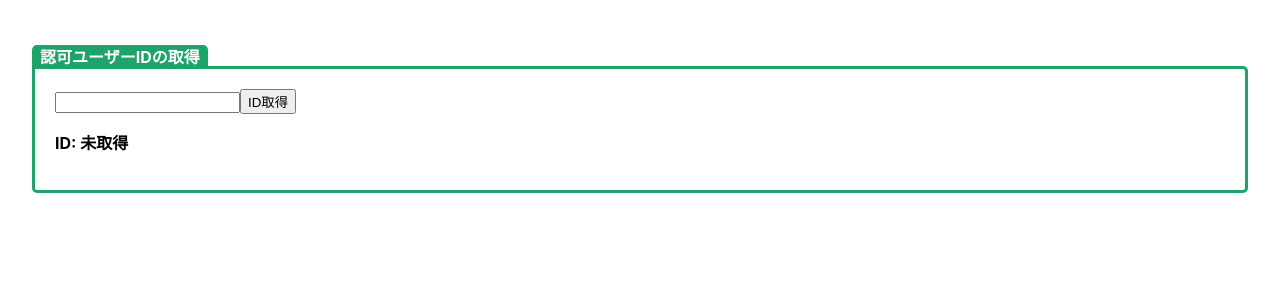
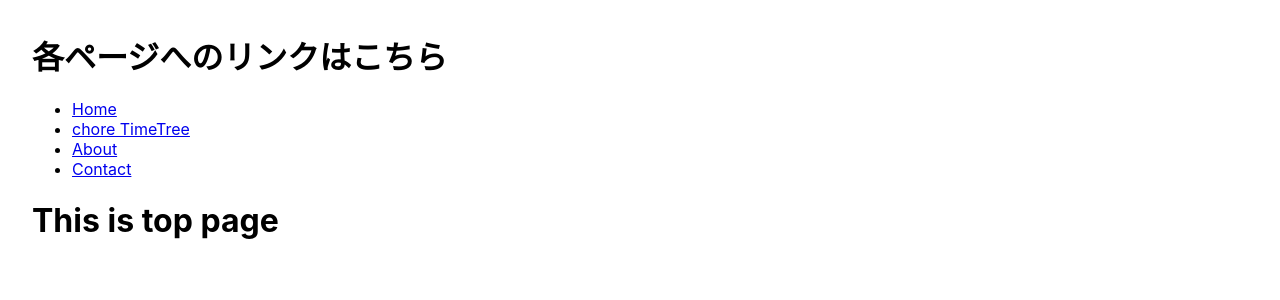
Before and after one commit to PheasantDevil/test-various-tools, a React (Create React App) app: page / in a window 1280 px wide. Shown: the top 300 px of the page. Built offline with nearby package versions, Linux system fonts and the light colour scheme.

Commit message:
feat: issue #19 add library react-router-dom

```diff
--- a/package.json
+++ b/package.json
@@ -2,7 +2,7 @@
   "name": "test-various-tools",
   "version": "0.1.0",
   "private": true,
-  "homepage": "https://pheasantdevil.github.io/test-various-tools/",
+  "homepage": "https://pheasantdevil.github.io/",
   "devDependencies": {
     "@babel/core": "^7.16.0",
     "@pmmmwh/react-refresh-webpack-plugin": "^0.5.3",
@@ -48,8 +48,9 @@
     "react-app-polyfill": "^3.0.0",
     "react-dev-utils": "^12.0.1",
     "react-dom": "^18.1.0",
+    "react-refresh": "^0.11.0",
+    "react-router-dom": "^6.3.0",
     "react-scripts": "5.0.1",
-    "react-refresh": "^0.11.0",
     "resolve": "^1.20.0",
     "resolve-url-loader": "^4.0.0",
     "sass": "^1.52.3",
--- a/src/App.tsx
+++ b/src/App.tsx
@@ -1,16 +1,48 @@
 import React from 'react';
 import './app.scss';
 // import ReactApp from './components/molucules/ReactApp/ReactApp';
-import IdInfo from 'components/molucules/id-info/id-info';
-import ComponentFrame from 'components/molucules/component-frame/component-frame';
+import { BrowserRouter, Route, Routes } from 'react-router-dom';
+import ChoreTimeTree from './components/organisms/ChoreTimeTree';
+import Home from './components/organisms/Home';
 
 function App() {
   return (
     <div className="App">
-      {/* <ReactApp /> */}
-      <ComponentFrame viewComponent={<IdInfo />} componentName="id-info" />
+      <BrowserRouter>
+        {/* <div className="App">
+          <CommonFrame viewComponent={<IdInfo />} componentName="idInfo" />
+        </div> */}
+        <h1>各ページへのリンクはこちら</h1>
+        <ul>
+          <li>
+            <a href="/">Home</a>
+          </li>
+          <li>
+            <a href="/timetree">chore TimeTree</a>
+          </li>
+          <li>
+            <a href="/about">About</a>
+          </li>
+          <li>
+            <a href="/contact">Contact</a>
+          </li>
+        </ul>
+        {route()}
+      </BrowserRouter>
     </div>
   );
+
+  function route() {
+    return (
+      <Routes>
+        <Route path="/" element={<Home />} />
+        <Route path="/timetree" element={<ChoreTimeTree />} />
+        <Route path="/about" element={<h2>about</h2>} />
+        <Route path="/contact" element={<h2>contact</h2>} />
+        <Route path="*" element={<h2>page not found</h2>} />
+      </Routes>
+    );
+  }
 }
 
 export default App;
--- a/src/components/molucules/component-frame/component-frame.scss
+++ b/src/components/molucules/component-frame/component-frame.scss
@@ -15,8 +15,6 @@
     margin-top: 10px;
   }
   &__content {
-    display: flex;
-    flex-flow: row nowrap;
     background: rgba(255, 255, 255, 0);
     border: solid 3px #1ea36a;
     border-radius: 0 5px 5px;
--- /dev/null
+++ b/src/components/organisms/ChoreTimeTree/index.scss
@@ -0,0 +1,3 @@
+root {
+  margin: 32px;
+}
--- /dev/null
+++ b/src/components/organisms/ChoreTimeTree/index.tsx
@@ -0,0 +1,28 @@
+import React from 'react';
+import './index.scss';
+import IdInfo from 'components/molucules/id-info/id-info';
+import ComponentFrame from 'components/molucules/component-frame/component-frame';
+
+interface Props {
+  //   componentName?: string;
+}
+interface States {
+  //   value: string;
+}
+
+class ChoreTimeTree extends React.Component<Props, States> {
+  //   constructor(props: any) {
+  //     super(props);
+  //     // this.state = { };
+  //   }
+
+  render(): React.ReactNode {
+    return (
+      <>
+        <ComponentFrame viewComponent={<IdInfo />} componentName="idInfo" />
+      </>
+    );
+  }
+}
+
+export default ChoreTimeTree;
--- /dev/null
+++ b/src/components/organisms/Home/index.scss
@@ -0,0 +1,3 @@
+root {
+  margin: 32px;
+}
--- /dev/null
+++ b/src/components/organisms/Home/index.tsx
@@ -0,0 +1,26 @@
+import React from 'react';
+import './index.scss';
+
+interface Props {
+  //   componentName?: string;
+}
+interface States {
+  //   value: string;
+}
+
+class Home extends React.Component<Props, States> {
+  //   constructor(props: any) {
+  //     super(props);
+  //     // this.state = { };
+  //   }
+
+  render(): React.ReactNode {
+    return (
+      <>
+        <h1>This is top page</h1>
+      </>
+    );
+  }
+}
+
+export default Home;
--- a/src/index.tsx
+++ b/src/index.tsx
@@ -1,7 +1,7 @@
 import React from 'react';
 import ReactDOM from 'react-dom/client';
 import './index.css';
-import App from './app';
+import App from './App';
 import reportWebVitals from './reportWebVitals';
 
 const root = ReactDOM.createRoot(
```
Also changed, not shown: 2 other files (tests, documents, lock files or other folders).
